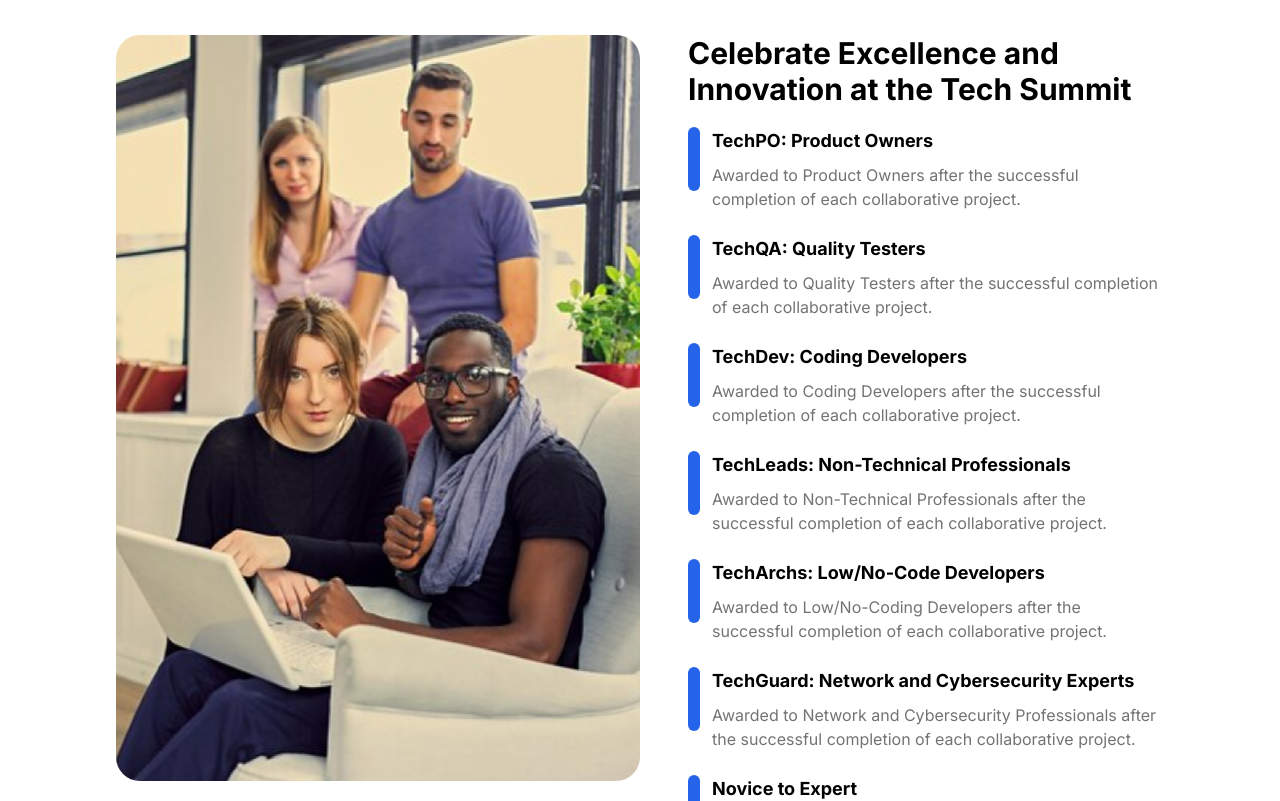
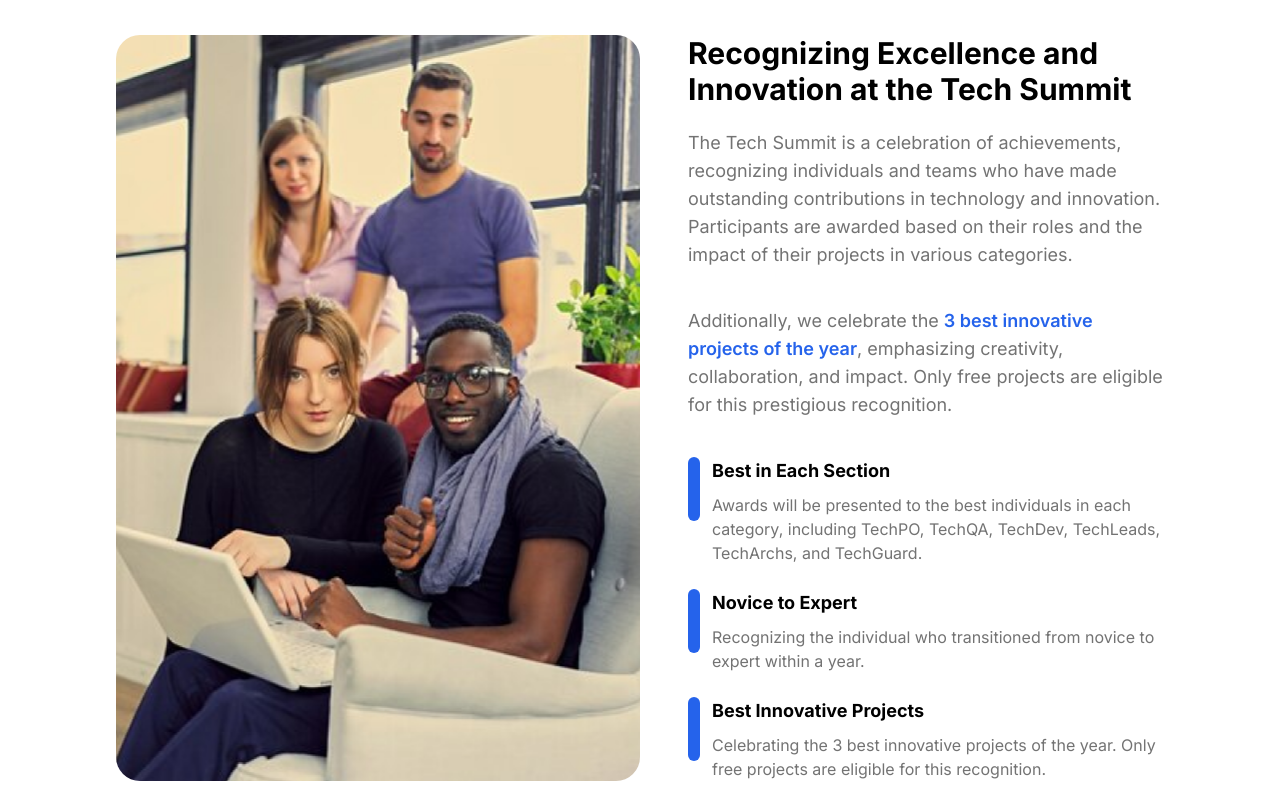
Before and after one commit to techtalentscity/techtalentscity.github.io, a React (Vite) app: page / in a window 1280 px wide. Shown: the part 1700-2501 px from the top of the page. Built offline with nearby package versions, Linux system fonts and the light colour scheme.

Commit message:
Update event.jsx

```diff
--- a/src/Pages/Home/event.jsx
+++ b/src/Pages/Home/event.jsx
@@ -9,60 +9,21 @@ const Events = () => {
       </div>
       <div className="w-full flex flex-col gap-5 justify-between h-full lg:h-[746px]">
         <h2 className="text-2xl xl:text-3xl font-bold">
-          Celebrate Excellence and Innovation at the Tech Summit
+          Recognizing Excellence and Innovation at the Tech Summit
         </h2>
+        <p className="text-base xl:text-lg text-[#737373] mb-4">
+          The Tech Summit is a celebration of achievements, recognizing individuals and teams who have made outstanding contributions in technology and innovation. Participants are awarded based on their roles and the impact of their projects in various categories.
+        </p>
+        <p className="text-base xl:text-lg text-[#737373] mb-4">
+          Additionally, we celebrate the <span className="font-semibold text-blue-600">3 best innovative projects of the year</span>, emphasizing creativity, collaboration, and impact. Only free projects are eligible for this prestigious recognition.
+        </p>
         <ul className="space-y-6">
           <li>
             <div className="flex items-start">
               <div className="shrink-0 w-3 h-16 rounded-3xl bg-blue-600 mr-3"></div>
               <div>
-                <h3 className="font-bold text-lg">TechPO: Product Owners</h3>
-                <p className="text-sm xl:text-base text-[#737373] mt-2">Awarded to Product Owners after the successful completion of each collaborative project.</p>
-              </div>
-            </div>
-          </li>
-          <li>
-            <div className="flex items-start">
-              <div className="shrink-0 w-3 h-16 rounded-3xl bg-blue-600 mr-3"></div>
-              <div>
-                <h3 className="font-bold text-lg">TechQA: Quality Testers</h3>
-                <p className="text-sm xl:text-base text-[#737373] mt-2">Awarded to Quality Testers after the successful completion of each collaborative project.</p>
-              </div>
-            </div>
-          </li>
-          <li>
-            <div className="flex items-start">
-              <div className="shrink-0 w-3 h-16 rounded-3xl bg-blue-600 mr-3"></div>
-              <div>
-                <h3 className="font-bold text-lg">TechDev: Coding Developers</h3>
-                <p className="text-sm xl:text-base text-[#737373] mt-2">Awarded to Coding Developers after the successful completion of each collaborative project.</p>
-              </div>
-            </div>
-          </li>
-          <li>
-            <div className="flex items-start">
-              <div className="shrink-0 w-3 h-16 rounded-3xl bg-blue-600 mr-3"></div>
-              <div>
-                <h3 className="font-bold text-lg">TechLeads: Non-Technical Professionals</h3>
-                <p className="text-sm xl:text-base text-[#737373] mt-2">Awarded to Non-Technical Professionals after the successful completion of each collaborative project.</p>
-              </div>
-            </div>
-          </li>
-          <li>
-            <div className="flex items-start">
-              <div className="shrink-0 w-3 h-16 rounded-3xl bg-blue-600 mr-3"></div>
-              <div>
-                <h3 className="font-bold text-lg">TechArchs: Low/No-Code Developers</h3>
-                <p className="text-sm xl:text-base text-[#737373] mt-2">Awarded to Low/No-Coding Developers after the successful completion of each collaborative project.</p>
-              </div>
-            </div>
-          </li>
-          <li>
-            <div className="flex items-start">
-              <div className="shrink-0 w-3 h-16 rounded-3xl bg-blue-600 mr-3"></div>
-              <div>
-                <h3 className="font-bold text-lg">TechGuard: Network and Cybersecurity Experts</h3>
-                <p className="text-sm xl:text-base text-[#737373] mt-2">Awarded to Network and Cybersecurity Professionals after the successful completion of each collaborative project.</p>
+                <h3 className="font-bold text-lg">Best in Each Section</h3>
+                <p className="text-sm xl:text-base text-[#737373] mt-2">Awards will be presented to the best individuals in each category, including TechPO, TechQA, TechDev, TechLeads, TechArchs, and TechGuard.</p>
               </div>
             </div>
           </li>
```
